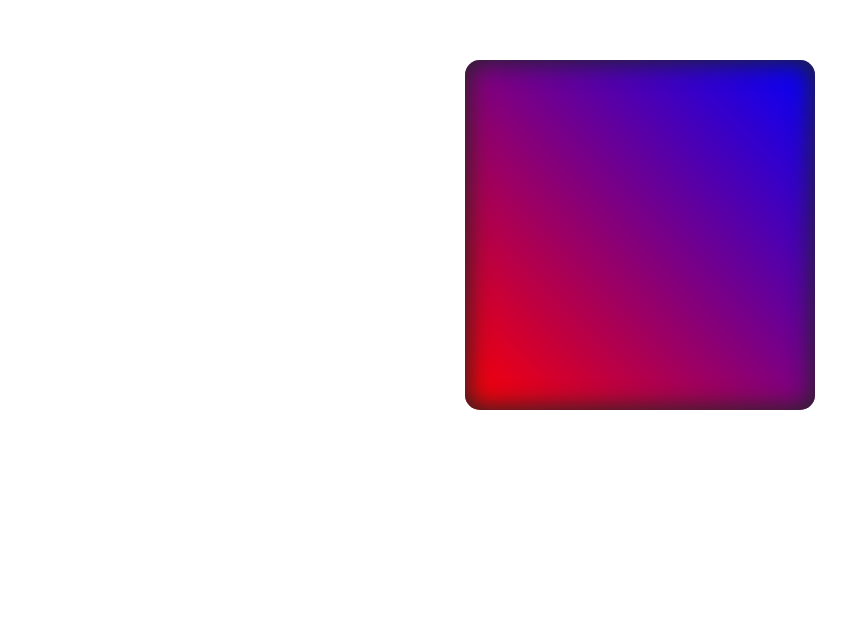
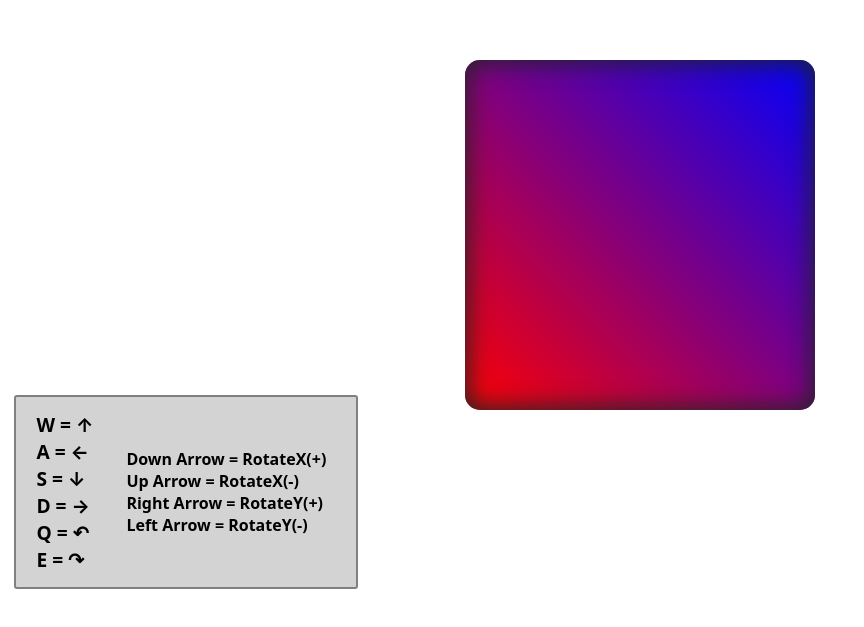
Before and after one commit to Mandzioha/Moving-Hole, a plain HTML site: page index.html in a window 1280 px wide. Shown: the part 165-792 px from the top of the page, without its empty margins (0-864 px from the left). Drawn offline with Linux system fonts and the light colour scheme.

Commit message:
Added Legend. Removed comments in script.js

```diff
--- a/index.html
+++ b/index.html
@@ -1,5 +1,6 @@
 <!DOCTYPE html>
 <html lang="en">
+
 <head>
     <meta charset="UTF-8">
     <meta http-equiv="X-UA-Compatible" content="IE=edge">
@@ -8,31 +9,76 @@
     <script src="script.js" defer></script>
 </head>
 <style>
-    *{
+    * {
         margin: 0;
         padding: 0;
     }
 
-    body{
+    body {
         perspective: 1000px;
         perspective-origin: 50% 50%;
         display: flex;
         justify-content: center;
         align-items: center;
         height: 100vh;
+        font-family: system-ui, -apple-system, BlinkMacSystemFont, 'Segoe UI', Roboto, Oxygen, Ubuntu, Cantarell, 'Open Sans', 'Helvetica Neue', sans-serif;
     }
 
-    #block{
+    #block {
         transform: translate(0px, 0px) rotateX(0deg) rotateZ(10deg);
         transition: 0.01s;
         border-radius: 15px;
         box-shadow: inset 0px 0px 24px 3px rgb(36, 36, 37);
         width: 350px;
         height: 350px;
-        background-image: linear-gradient(45deg, rgb(255,0,0), rgb(0,0,255));
+        background-image: linear-gradient(45deg, rgb(255, 0, 0), rgb(0, 0, 255));
+    }
+
+    .Instruction {
+        z-index: 2;
+        position: absolute;
+        top: 70%;
+        right: 72%;
+        width: 300px;
+        height: 150px;
+        padding: 20px;
+        background-color: lightgray;
+        border: 2px solid gray;
+        border-radius: 3px;
+        display: flex;
+    }
+
+    .Instruction-Block {
+        width: 200px;
+        font-size: 1.2rem;
+        display: flex;
+        flex-direction: column;
+        justify-content: center;
+    }
+
+    h3 {
+        font-size: inherit;
     }
 </style>
+
 <body>
     <div id="block"></div>
+    <div class="Instruction">
+        <div class="Instruction-Block" style="width: 90px !important">
+            <h3>W = ↑</h3>
+            <h3>A = ←</h3>
+            <h3>S = ↓</h3>
+            <h3>D = →</h3>
+            <h3>Q = ↶</h3>
+            <h3>E = ↷</h3>
+        </div>
+        <div class="Instruction-Block" style="font-size: 1rem;">
+            <h3>Down Arrow = RotateX(+)</h3>
+            <h3>Up Arrow = RotateX(-)</h3>
+            <h3>Right Arrow = RotateY(+)</h3>
+            <h3>Left Arrow = RotateY(-)</h3>
+        </div>
+    </div>
 </body>
+
 </html>
--- a/script.js
+++ b/script.js
@@ -1,6 +1,6 @@
 const block = document.querySelector("#block");
-// Utwórz zmienną, która będzie przechowywać stan klawiszy
-var keys = {
+
+let keys ={
   up: false,
   down: false,
   left: false,
@@ -13,8 +13,7 @@ var keys = {
   SkewRight: false
 };
 
-  // Dodaj nasłuchiwanie na zdarzenia wciskania i puszczenia klawiszy
-  document.addEventListener('keydown', function(event) {
+document.addEventListener('keydown', function (event) {
   switch (event.keyCode) {
     case 87: // W
       keys.up = true;
@@ -40,16 +39,15 @@ var keys = {
     case 39: // Up Arrow
       keys.PovRight = true;
       break;
-        case 81:
+    case 81: // Q
       keys.SkewLeft = true;
       break;
-        case 69:
+    case 69: // E
       keys.SkewRight = true;
       break;
   }
 });
-
-  document.addEventListener('keyup', function(event) {
+document.addEventListener('keyup', function (event) {
   switch (event.keyCode) {
     case 87: // W
       keys.up = false;
@@ -78,30 +76,25 @@ var keys = {
     case 81: // Q
       keys.SkewLeft = false;
       break;
-        case 69:
+    case 69: // E
       keys.SkewRight = false;
       break;
   }
 });
 
-  // Pobierz element, który będzie przesuwany
-  var element = document.getElementById('przykladowy-element');
-
-  // Ustaw pozycję początkową
-  var x = 0;
+var x  = 0;
 var y = 0;
 var px = 0;
 var py = 0;
 var sk = 0;
 
-  // Utwórz funkcję, która będzie aktualizować pozycję elementu
 function updatePosition() {
-    // Oblicz wartości przesunięcia na podstawie stanu klawiszy
   var dx = 0;
   var dy = 0;
   var pdx = 0;
   var pdy = 0;
   var dsk = 0;
+
   if (keys.up) {
     dy -= 1;
   }
@@ -126,21 +119,18 @@ var keys = {
   if (keys.PovRight) {
     pdy += 0.3;
   }
-    if(keys.SkewLeft){
+  if (keys.SkewLeft) {
     dsk -= 0.3;
   }
-    if(keys.SkewRight){
+  if (keys.SkewRight) {
     dsk += 0.3;
   }
-
-    // Dodanie przesunięcia do aktualnej pozycji elementu
   x += dx;
   y += dy;
   px += pdx;
   py += pdy;
   sk += dsk;
-    // Transformacja CSS, aby przesunąć element na nową pozycję
-    block.style.transform = 'translate(' + x + 'px, ' + y + 'px) rotateX('+px+"deg) rotateY("+py+"deg) rotateZ("+sk+"deg)";
+  block.style.transform = 'translate(' + x + 'px, ' + y + 'px) rotateX(' + px + "deg) rotateY(" + py + "deg) rotateZ(" + sk + "deg)";
 }
-  // Interwał, który będzie wywoływał funkcję updatePosition() co 50 milisekund
+
 setInterval(updatePosition, 1);
```
Lines whose indentation alone changed are shown as unchanged.
